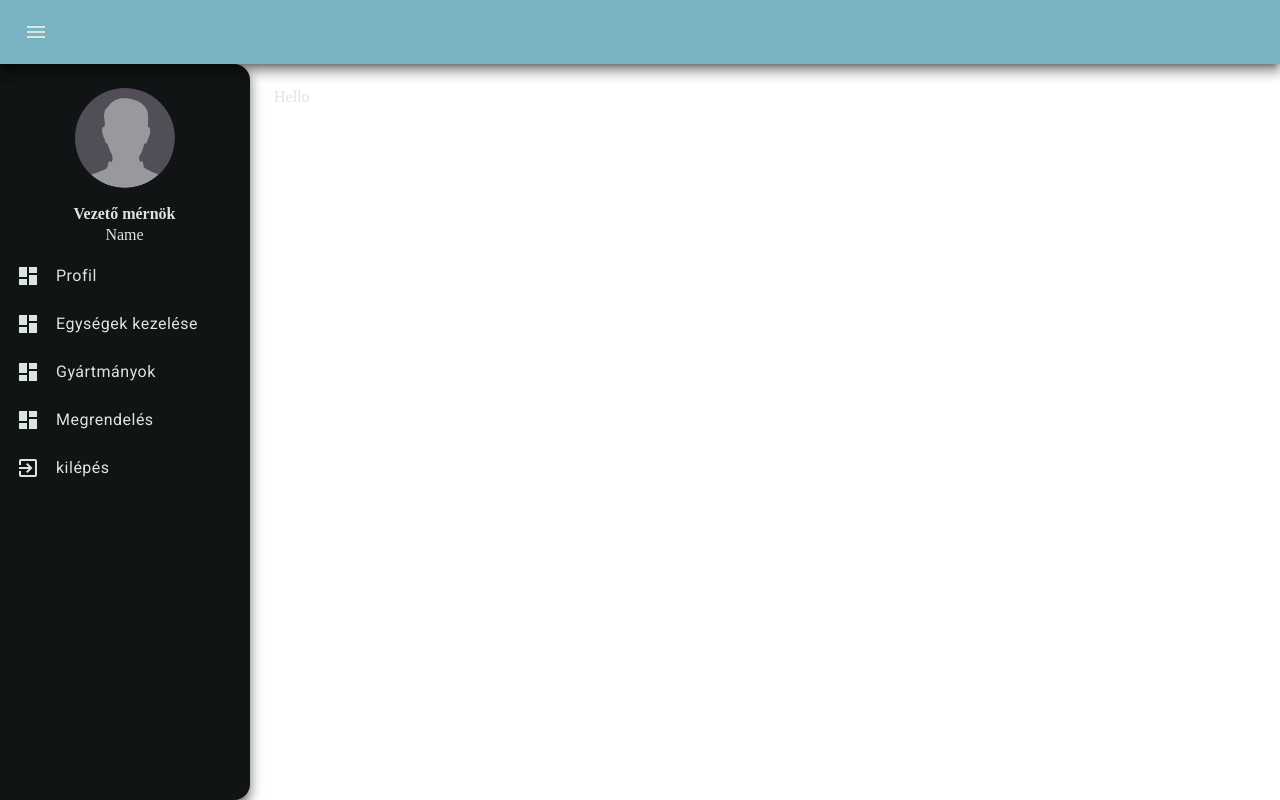
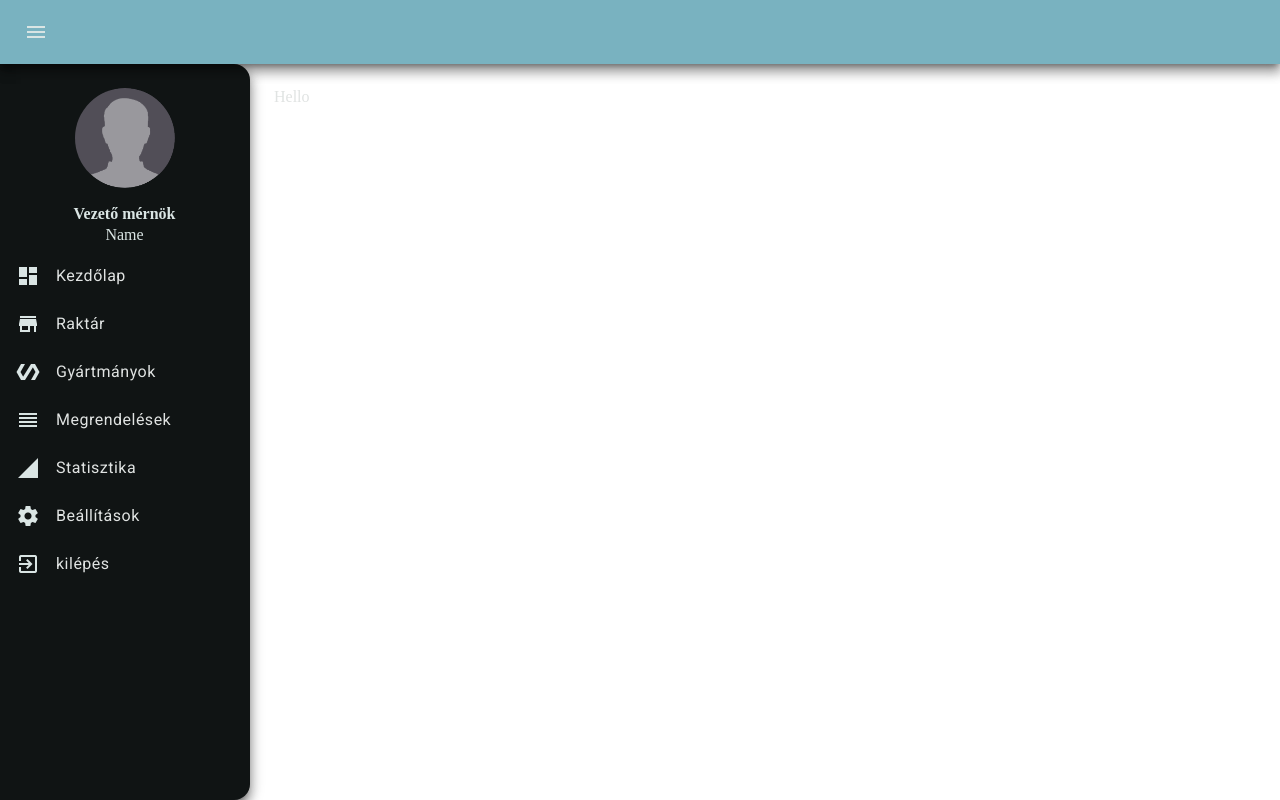
Before and after one commit to szaloczy/Y4O4X0_infrend, an Angular app in the folder frontend/: page /home in a window 1280 px wide. Built offline with nearby package versions, Linux system fonts and the light colour scheme; sample sign-in values are in the browser's storage.

Commit message:
icons-for-sidenav

```diff
--- a/frontend/src/app/components/sidenav/sidenav.component.ts
+++ b/frontend/src/app/components/sidenav/sidenav.component.ts
@@ -32,22 +32,32 @@ export class SidenavComponent {
   menuItems = signal<MenuItem[]>([
     {
       icon: 'dashboard',
-      label: 'Profil',
+      label: 'Kezdőlap',
       route: 'valami'
     },
     {
-      icon: 'dashboard',
-      label: 'Egységek kezelése',
+      icon: 'store',
+      label: 'Raktár',
       route: 'valami'
     },
     {
-      icon: 'dashboard',
+      icon: 'polymer',
       label: 'Gyártmányok',
       route: 'valami'
     },
     {
-      icon: 'dashboard',
-      label: 'Megrendelés',
+      icon: 'reorder',
+      label: 'Megrendelések',
+      route: 'valami'
+    },
+    {
+      icon: 'network_cell',
+      label: 'Statisztika',
+      route: 'valami'
+    },
+    {
+      icon: 'settings',
+      label: 'Beállítások',
       route: 'valami'
     },
     {
```
